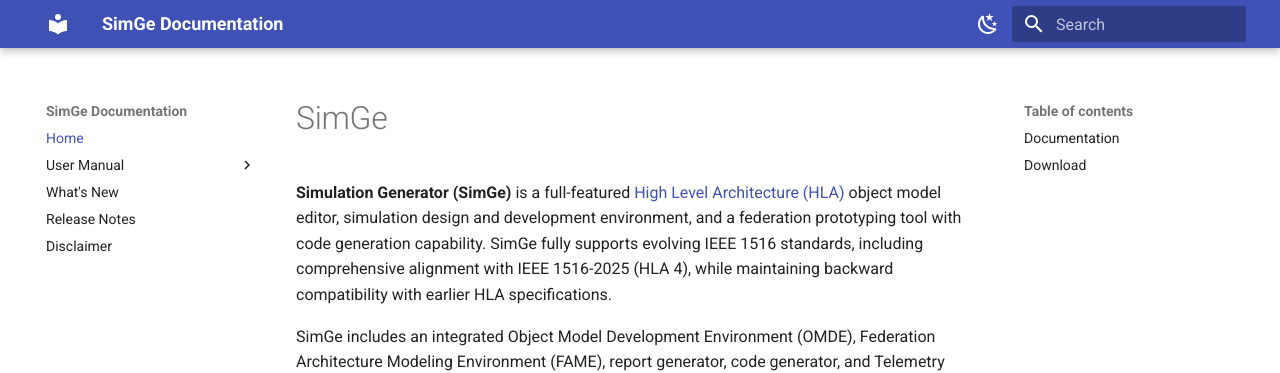
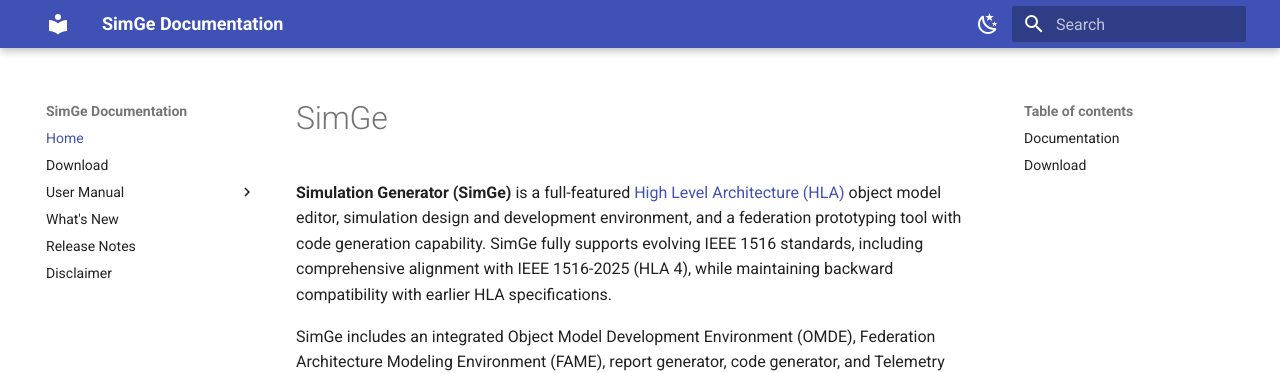
Before and after one commit to otopcu/simge-site, an MkDocs documentation site: the page built from docs/index.md, in a window 1280 px wide. Shown: the top 373 px of the page. Built offline with MkDocs 1.6.1 and Material for MkDocs 9.7.7, drawn with Linux system fonts in a browser that asks for light colours.

Commit message:
Publish documentation update (2026-06-22)

```diff
--- a/mkdocs.yml
+++ b/mkdocs.yml
@@ -30,6 +30,7 @@ theme:
 
 nav:
   - Home: index.md
+  - Download: index.md#download
   - User Manual:
       - Overview: UserManual.md
       - Getting Started:
```
